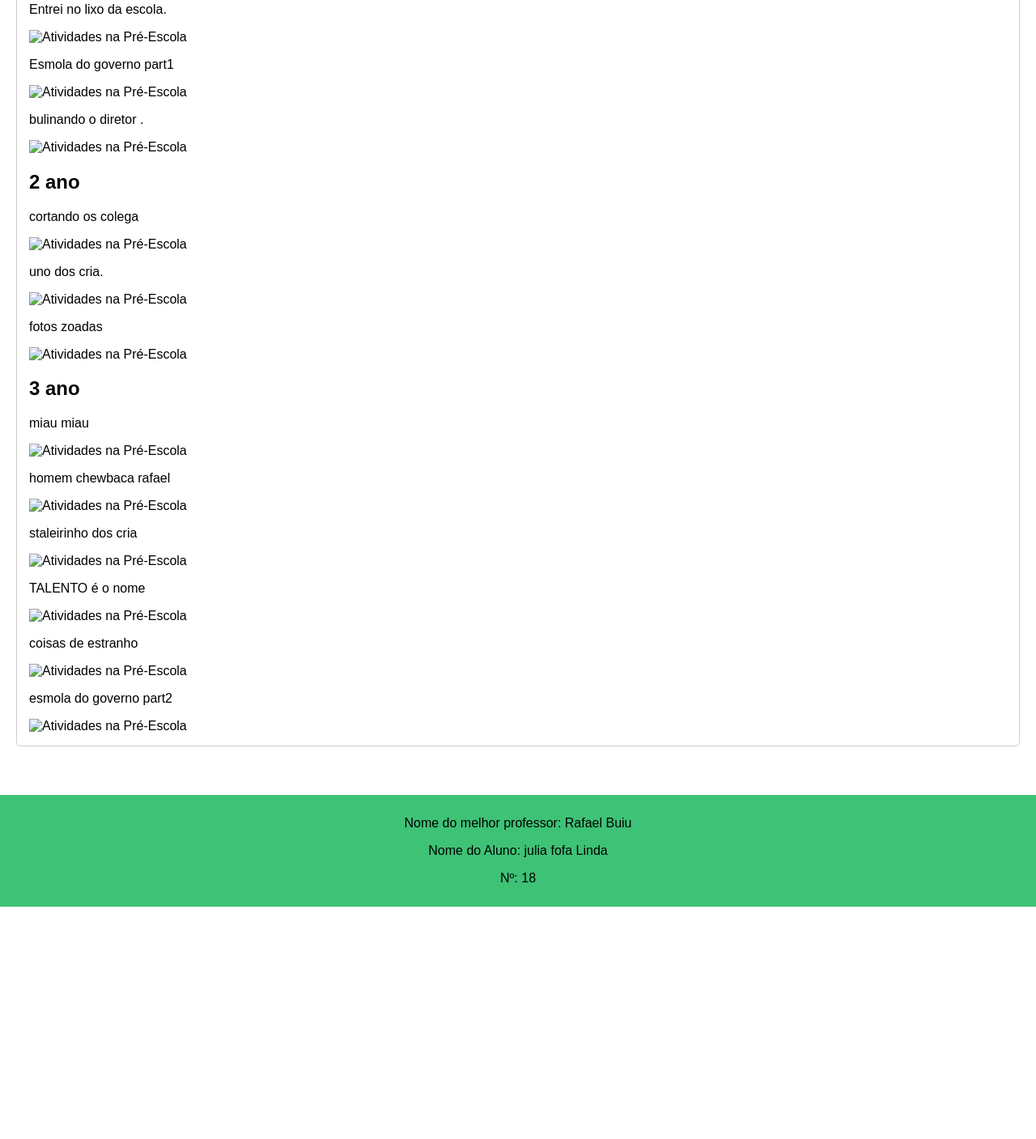
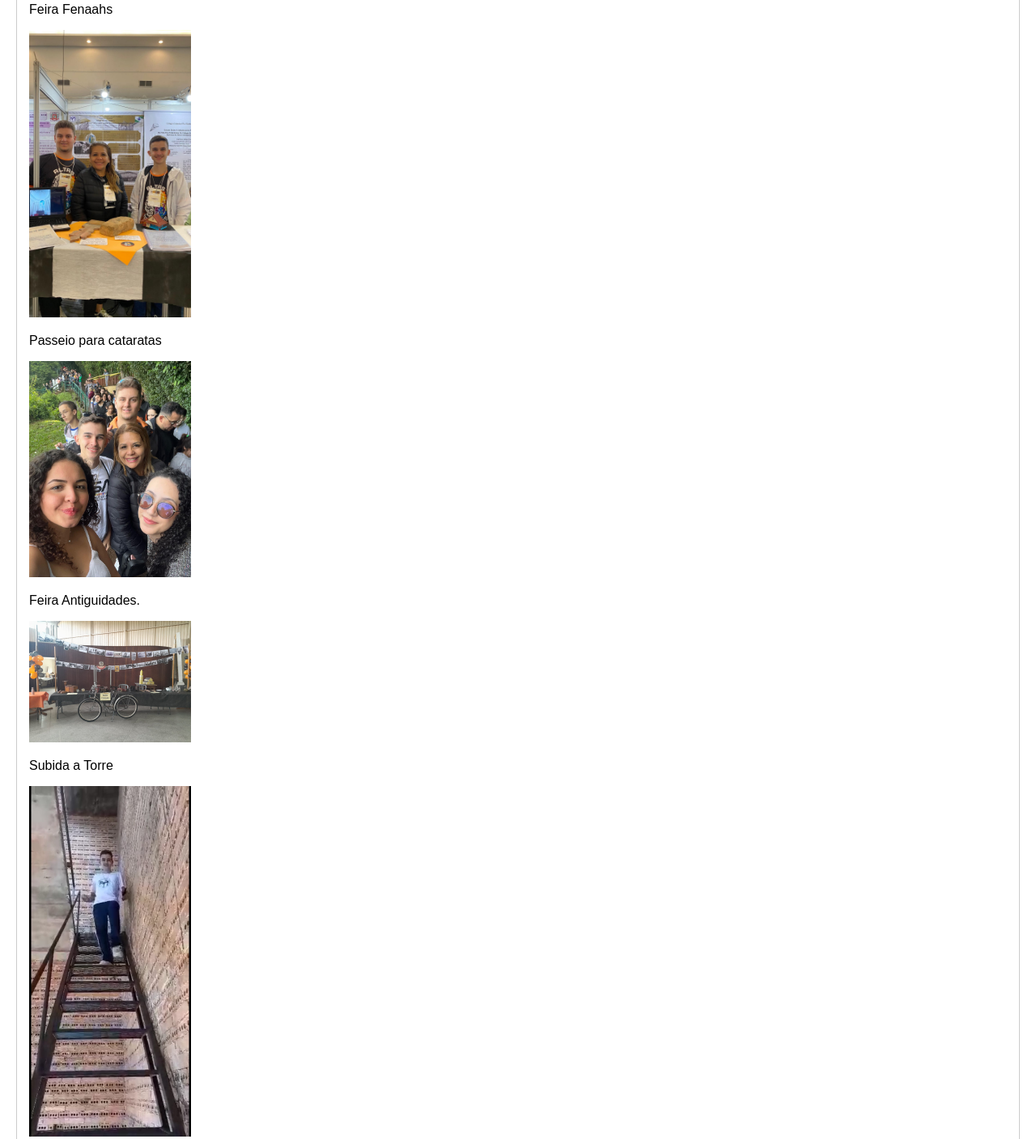
Before and after one commit to staseka123/memorias, a plain HTML site: page index.html in a window 1280 px wide. Shown: the part 269-1676 px from the top of the page at 81% size. Before the commit the page ends 1389 px from the top, so only its background shows below. Drawn offline with Linux system fonts and the light colour scheme.

Commit message:
Update index.html

```diff
--- a/index.html
+++ b/index.html
@@ -8,7 +8,7 @@
 </head>
 <body>
     <header>
-        <h1>Memórias Fer</h1>
+        <h1>Memórias Fernando</h1>
         <nav>
             <ul>
                 <li><a href="#Ensino-Médio">Ensino-Médio</a></li>
@@ -22,48 +22,26 @@
             <h2>Ensino-Médio</h2>
             <p>Morelli</p>
 
-            <p>Entrei no lixo da escola.</p>
-            <img src="lixo.jfif" alt="Atividades na Pré-Escola">
+            <p>Feira Fenaahs</p>
+            <img src="altas habilidades.jpg" alt="Atividades na Pré-Escola">
 
-            <p>Esmola do governo part1</p>
-         <img src="esmola1.jfif" alt="Atividades na Pré-Escola">
+            <p>Passeio para cataratas</p>
+         <img src="amigos.jpg" alt="Atividades na Pré-Escola">
 
-            <p>bulinando o diretor .</p>
-    <img src="vestido.jfif" alt="Atividades na Pré-Escola">
-    <h2>2 ano</h2>
- <p>cortando os colega</p>
-    <img src="tesoura.jfif" alt="Atividades na Pré-Escola">
+            <p>Feira Antiguidades.</p>
+    <img src="morelli.jpg" alt="Atividades na Pré-Escola">
 
-
- <p>uno dos cria.</p>
-    <img src="uno.jfif" alt="Atividades na Pré-Escola">
-
- <p>fotos zoadas</p>
-    <img src="zoadas.jfif" alt="Atividades na Pré-Escola">
-    <h2>3 ano</h2>
- <p>miau miau</p>
-    <img src="miau.jfif" alt="Atividades na Pré-Escola">
-    <p>homem chewbaca rafael</p>
-    <img src="bola.jfif" alt="Atividades na Pré-Escola">
-    <p>staleirinho dos cria</p>
-    <img src="estaleiro.jfif" alt="Atividades na Pré-Escola">
-    <p>TALENTO é o nome</p>
-    <img src="circus.jfif" alt="Atividades na Pré-Escola">
-    <p>coisas de estranho</p>
-    <img src="estranhos.jfif" alt="Atividades na Pré-Escola">
-    <p>esmola do governo part2</p>
-    <img src="esmola3.jfif" alt="Atividades na Pré-Escola">
-
-
+ <p>Subida a Torre</p>
+    <img src="torre.jpg" alt="Atividades na Pré-Escola">
 
 
         </section>
     </main>
 
     <footer>
-        <p>Nome do melhor professor: Rafael Buiu</p>
-        <p>Nome do Aluno: julia fofa Linda </p>
-        <p>Nº: 18</p>
+        <p>Nome do professor: Rafael Buiu</p>
+        <p>Nome do Aluno: Fernando Staseka </p>
+        <p>Nº: 9</p>
     </footer>
 </body>
 </html>
```
